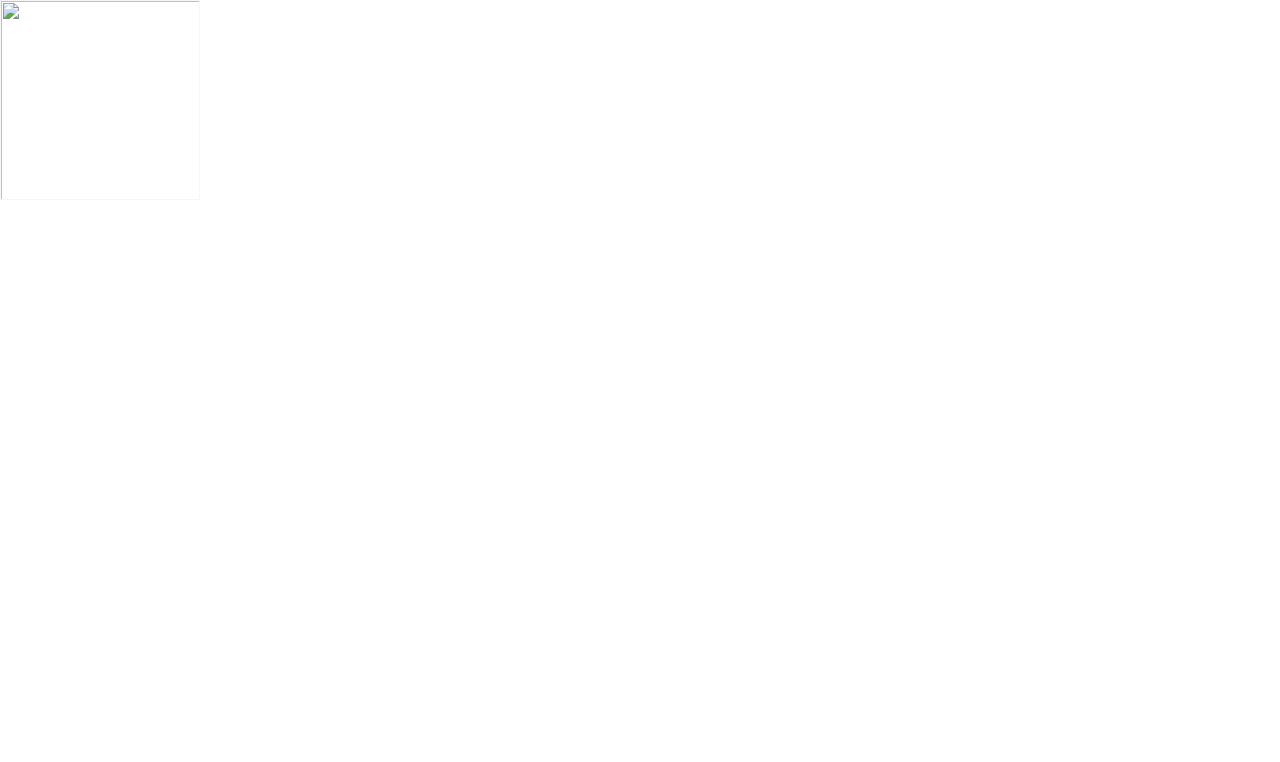
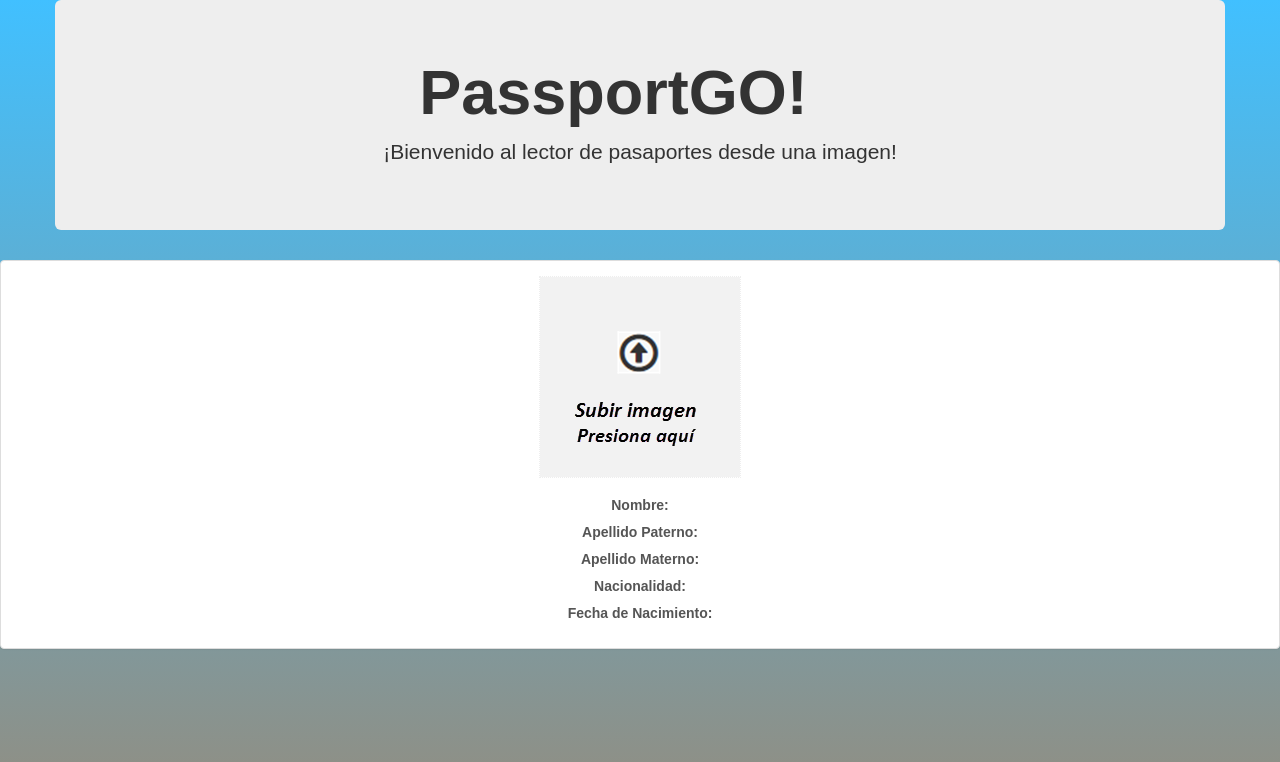
Before and after one commit to Munett/RetoM-net, a plain HTML site: page index.html in a window 1280 px wide. Drawn offline with Linux system fonts and the light colour scheme.

Commit message:
Actualización de Estilos. Imagen

```diff
--- a/index.css
+++ b/index.css
@@ -1,9 +1,46 @@
+body {
+  font-family: sans-serif;
+  background-color: #315481;
+  text-align: center;
+  background-image: linear-gradient(to bottom, #41C0FF, #918e82 100%);
+  background-attachment: fixed;
+  position: absolute;
+  top: 0;
+  bottom: 0;
+  left: 0;
+  right: 0;
+  padding: 0;
+  margin: 0;
+  font-size: 16px;
+}
+
+h1{
+  font-size: 50px;
+  margin: 10px;
+  margin-bottom: 10px;
+  display: inline-block;
+  margin-right: 1em;
+  font-weight: bold;
+}
+
+p{
+	font-size: 40px;
+	font-weight: bold;
+}
+
+
 #image{
   border: dotted 1px #eee;
-  width: 200px;
-  height: 200px;
+  min-width: 150px;
+  min-height: 150px;
+  max-width: 80%;
   display: block;
+  margin: auto;
 }
+
+.derecha   { float: right; }
+
+
 #file{
   display: none;
 }
--- a/index.html
+++ b/index.html
@@ -13,8 +13,30 @@
 	<title>Reto Münett</title>
 </head>
 <body>
-	<img src="" onclick="openFile('file')" id="image">
-	<input type="file" id="file" onchange="loadFile(this, 'image')">
-	<p id="test"></p>
+	<div class="container">
+           <div class="row">
+               <div class="jumbotron">
+                  <h1>PassportGO!</h1>
+                  <p>¡Bienvenido al lector de pasaportes desde una imagen!</p>
+               </div>
+            </div>
+    </div>
+
+   	<div class="panel panel-default">
+  		<div class="panel-body">
+    		<p>
+ 				<img src="subirimagen.png" onclick="openFile('file')" id="image">
+					<input type="file" id="file" onchange="loadFile(this, 'image')">
+					<p id="test"></p>
+            </p>
+			<p>
+				<output>Nombre: </output><tr>
+				<output>Apellido Paterno: </output>
+				<output>Apellido Materno: </output>
+				<output>Nacionalidad: </output>
+				<output>Fecha de Nacimiento: </output>
+			</p>
+  		</div>
+	</div>
 </body>
 </html>
```
Also changed, not shown: subirimagen.png (added).
